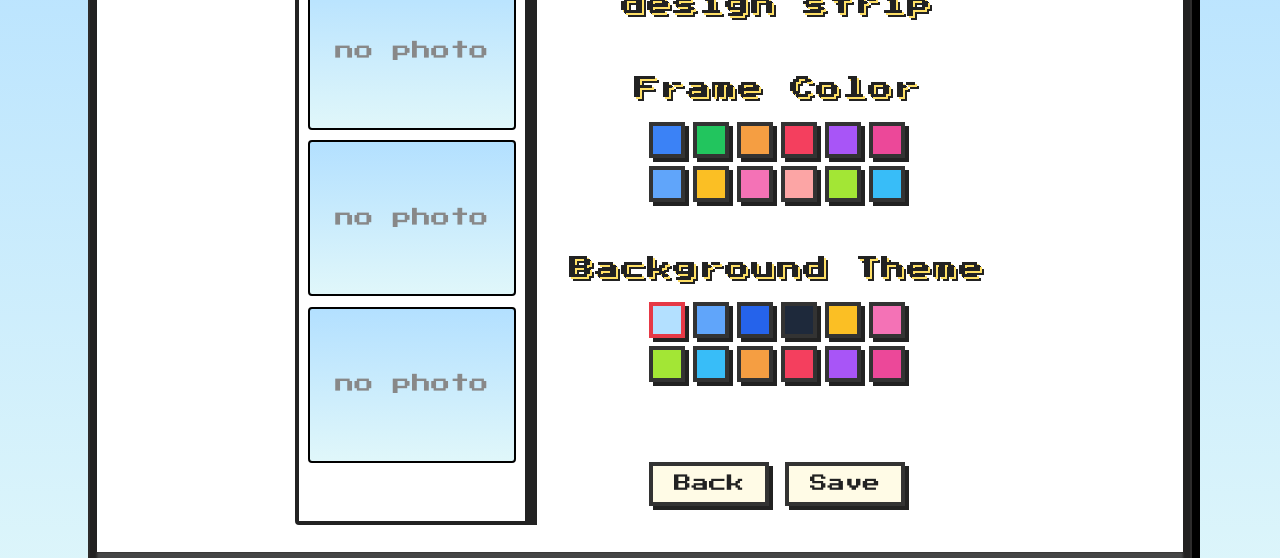
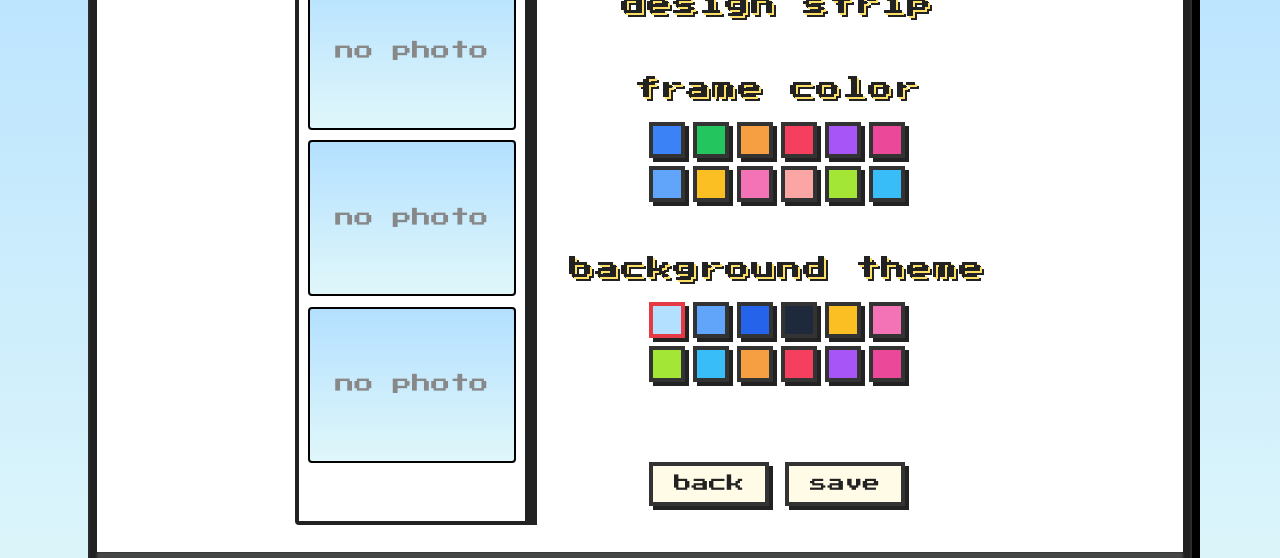
Before and after one commit to aicarandang/BitBooth, a React (Vite) app in the folder frontend/: page /design in a window 1280 px wide. Shown: the part 166-724 px from the top of the page. Built offline with nearby package versions, Linux system fonts and the light colour scheme.

Commit message:
Update photo reset flow

```diff
--- a/frontend/src/pages/CapturePage.jsx
+++ b/frontend/src/pages/CapturePage.jsx
@@ -358,7 +358,7 @@ const CapturePage = () => {
                       <div className="capture-btn-bottom-row">
                         <button
                           className="pixel-btn pixel-btn-restart capture-fixed-width"
-                          onClick={() => navigate(-1)}
+                          onClick={() => navigate('/strip-size')}
                           disabled={isCapturing}
                         >
                           back
--- a/frontend/src/pages/DesignStripPage.jsx
+++ b/frontend/src/pages/DesignStripPage.jsx
@@ -274,7 +274,7 @@ const DesignStripPage = () => {
                     <div className="design-color-title">design strip</div>
                   </div>
                   <div className="design-color-section">
-                    <div className="design-color-title">Frame Color</div>
+                    <div className="design-color-title">frame color</div>
                     <div className="design-color-grid">
                       {frameColors.map((color, idx) => (
                         <div
@@ -287,7 +287,7 @@ const DesignStripPage = () => {
                     </div>
                   </div>
                   <div className="design-color-section">
-                    <div className="design-color-title">Background Theme</div>
+                    <div className="design-color-title">background theme</div>
                     <div className="design-color-grid">
                       {bgThemes.map((color, idx) => (
                         <div
@@ -301,10 +301,10 @@ const DesignStripPage = () => {
                   </div>
                   <div style={{ display: 'flex', gap: 16, marginTop: 32, alignSelf: 'center' }}>
                     <button className="pixel-btn" onClick={handleBack}>
-                      Back
+                      back
                     </button>
                     <button className="pixel-btn" onClick={handleSaveStrip}>
-                      Save
+                      save
                     </button>
                   </div>
                 </div>
--- a/frontend/src/pages/StripSizePage.jsx
+++ b/frontend/src/pages/StripSizePage.jsx
@@ -46,6 +46,7 @@ const StripSizePage = () => {
     localStorage.setItem("stripSize", selected);
     localStorage.setItem("stripRows", template.rows);
     localStorage.setItem("stripCols", template.cols);
+    localStorage.removeItem("capturedPhotos");
     navigate("/capture");
   };
 
@@ -70,7 +71,7 @@ const StripSizePage = () => {
             </div>
           </div>
           <div className="strip-size-actions">
-            <button className="strip-size-btn" onClick={() => navigate(-1)}>back</button>
+            <button className="strip-size-btn" onClick={() => navigate('/')}>back</button>
             <button className="strip-size-btn" onClick={handleNext}>next</button>
           </div>
         </div>
```
